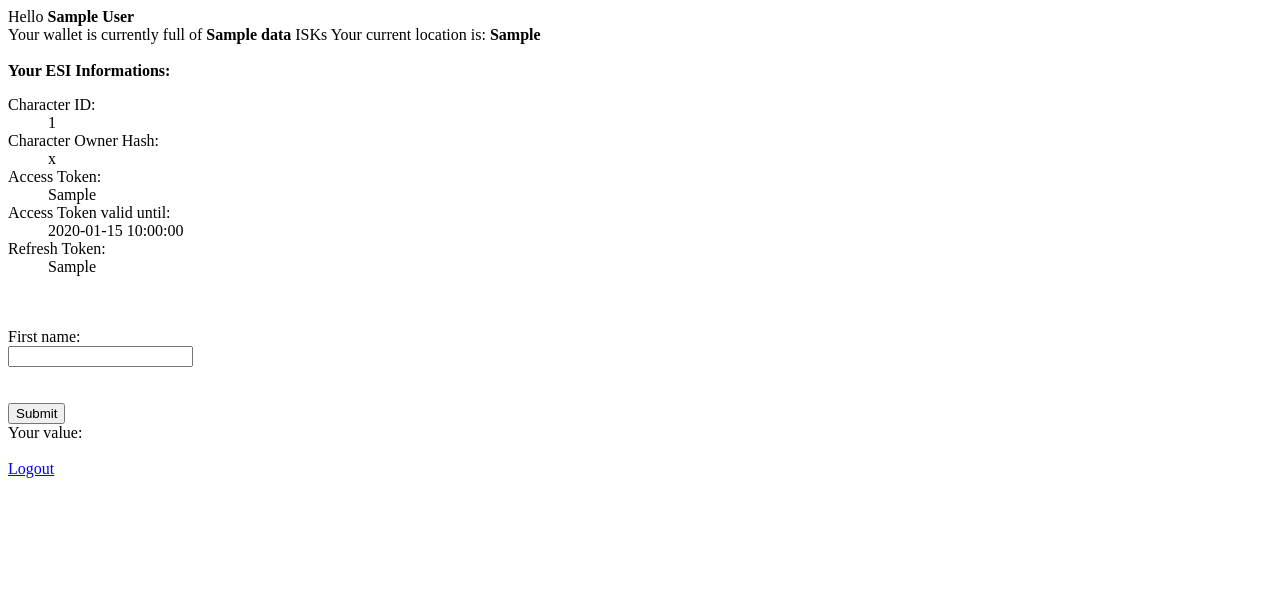
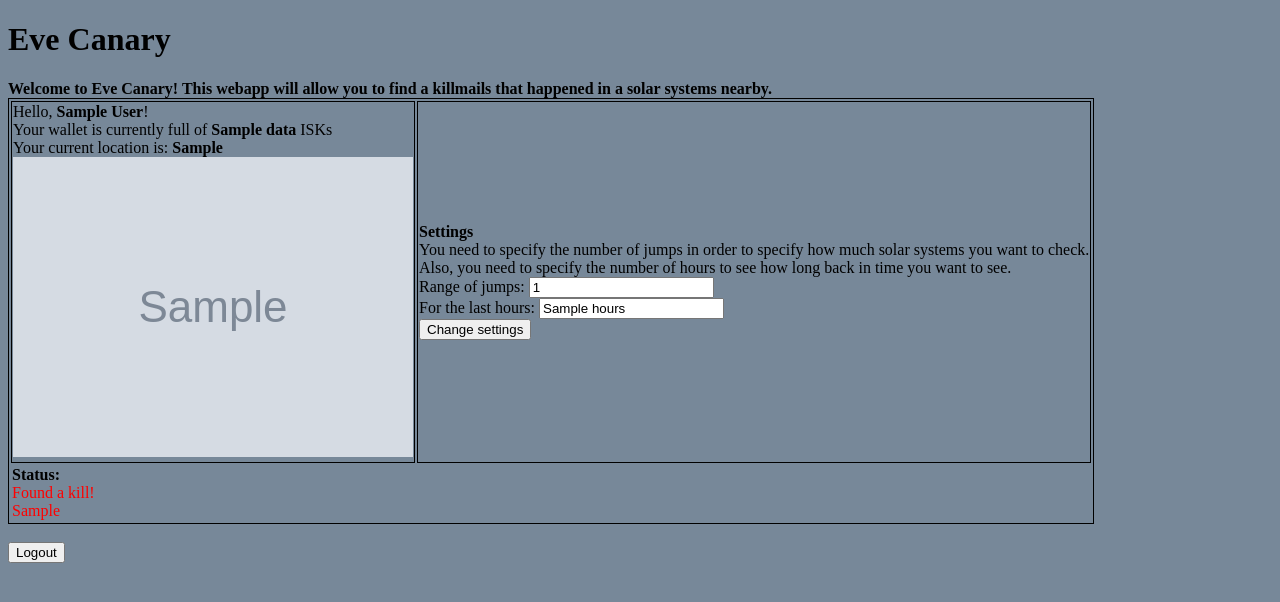
Before and after one commit to alexander94dmitriev/EveCanaryApp, a Flask app: template templates/base.html in a window 1280 px wide. Shown: the top 602 px of the page. Run offline with Flask 2, Linux system fonts and the light colour scheme; a user stored in the database is signed in; tables that the repository leaves empty hold one stand-in row (values such as "Sample post"); the template is opened without the code that fills it: most values are stand-ins (such as "Sample title", 1, 10 or a date in 2020); grey boxes marked "Sample" are stand-in pictures.

Commit message:
Adjusted the main page, added settings parameters.

```diff
--- a/app.py
+++ b/app.py
@@ -229,17 +229,26 @@ def callback():
 def index():
     wallet = None
     char_location = None
+    num_of_jumps = None
+    hours = None
 
     if request.method == 'POST':
-        new_value = request.form['your_value']
-        if new_value:
-            session['your_value'] = new_value
+        num_of_jumps = request.form['num_of_jumps']
+        if num_of_jumps:
+            session['num_of_jumps'] = num_of_jumps
+        hours = request.form['hours']
+        if hours:
+            session['hours'] = hours
 
-    if 'your_value' not in session:
-        session['your_value'] = 'Default'
-    current_user.value = session['your_value']
+    if 'num_of_jumps' not in session:
+        session['num_of_jumps'] = '1'
+    num_of_jumps = session['num_of_jumps']
 
-    # if the user is authed, get the wallet content !
+    if 'hours' not in session:
+        session['hours'] = '1'
+    hours = session['hours']
+
+
     if current_user.is_authenticated:
         # give the token data to esisecurity, it will check alone
         # if the access token need some update
@@ -257,19 +266,16 @@ def index():
         char_location = esiclient.request(op).data
 
         char_system_info_req = esiapp.op['get_universe_systems_system_id'](system_id=char_location['solar_system_id'])
-        char_system_info = esiclient.request(char_system_info_req).data
+        char_system_info = esiclient.request(char_system_info_req).data['name']
 
-        system_stargates = char_system_info['stargates']
-
-        for stargate in system_stargates:
-            char_system_stargate = esiapp.op['get_universe_stargates_stargate_id'](stargate_id=stargate)
-            char_system_stargate = esiclient.request(char_system_stargate).data
-            stargate_destination = char_system_stargate['destination']['system_id']
-            # print('{} -> {}'.format(char_location['solar_system_id'], stargate_destination))
 
     return render_template('base.html', **{
         'wallet': wallet,
-        'char_location': char_location
+        'char_location': char_system_info,
+        'char_avatar_url': 'https://image.eveonline.com/Character/' + str(current_user.character_id) + '_256.jpg',
+        'num_of_jumps': num_of_jumps,
+        'hours': hours,
+        'system_with_kill': None,
     })
 
 
--- a/templates/base.html
+++ b/templates/base.html
@@ -6,45 +6,71 @@
     <meta http-equiv="X-UA-Compatible" content="IE=10">
     <![endif]-->
     <meta name="viewport" content="width=device-width, initial-scale=1">
-    <meta name="author" content="G. (Kyria) Bisch">
-
+    <link rel="stylesheet" type="text/css" href="css/main.css">
     <title>Eve Canary</title>
 
 </head>
 
-<body>
-
+<body style="background-color: lightslategrey">
+<h1>Eve Canary</h1>
+<strong>
+    Welcome to Eve Canary! This webapp will allow you to find a killmails that happened in a solar systems nearby.
+</strong>
 {% if not current_user.is_authenticated %}
 <a href="{{ url_for('login') }}">
     <img src="https://images.contentful.com/idjq7aai9ylm/18BxKSXCymyqY4QKo8KwKe/c2bdded6118472dd587c8107f24104d7/EVE_SSO_Login_Buttons_Small_White.png?w=195&amp;h=30" alt="Log in with eveonline.com" />
 </a>
 
 {% else %}
-Hello <strong>{{ current_user.character_name }}</strong><br>
-Your wallet is currently full of <strong>{{ wallet.data }}</strong> ISKs
-Your current location is: <strong>{{ char_location }}</strong>
-<br>
-<br>
 
-<strong>Your ESI Informations:</strong>
-<dl>
-    <dt>Character ID:</dt><dd>{{ current_user.character_id }}</dd>
-    <dt>Character Owner Hash:</dt><dd>{{ current_user.character_owner_hash }}</dd>
-    <dt>Access Token:</dt><dd>{{ current_user.access_token }}</dd>
-    <dt>Access Token valid until:</dt><dd>{{ current_user.access_token_expires }}</dd>
-    <dt>Refresh Token:</dt><dd>{{ current_user.refresh_token }}</dd>
-</dl>
-<br>
-<br>
-<form class="form" method="POST" role="form" id="update_info">
-  First name:<br>
-  <input type="text" name="your_value" value="">
-  <br>
-  <br><br>
-  <input type="submit" value="Submit">
+<table class="fancyTable">
+    <tr style="border: 1px solid black; width: 30%">
+        <td style="border: 1px solid black">
+            <div id="char_info">
+                Hello, <strong>{{ current_user.character_name }}</strong>!<br>
+                Your wallet is currently full of <strong>{{ wallet.data }}</strong> ISKs<br>
+                Your current location is: <strong>{{ char_location }}</strong><br>
+                <img src="{{ char_avatar_url }}" alt="Your avatar">
+            </div>
+        </td>
+        <td style="border: 1px solid black">
+            <div id="char_info">
+                <strong>Settings</strong><br>
+                <div id="description">
+                    You need to specify the number of jumps in order to specify how much solar systems you want to check.
+                    <br>
+                    Also, you need to specify the number of hours to see how long back in time you want to see.
+                </div>
+                <form class="form" method="POST" role="form" id="update_info">
+                  Range of jumps:
+                  <input type="text" name="num_of_jumps" value="{{ num_of_jumps }}">
+                  <br>
+                  For the last hours:
+                  <input type="text" name="hours" value="{{ hours }}">
+                  <br>
+                  <input type="submit" value="Change settings">
+                </form>
+            </div>
+        </td>
+    </tr>
+    <tr style="border: 1px solid black; width: 30%">
+        <td rowspan="2">
+            <strong>Status:</strong><br>
+            {% if system_with_kill %}
+                <div style="color: red">
+                    Found a kill!
+                    <br>
+                    {{ system_with_kill }}
+                </div>
+            {% else %}
+                Nothing is found
+            {% endif %}
+        </td>
+    </tr>
+</table>
+ <br>
+<form action="{{ url_for('logout') }}">
+    <input type="submit" value="Logout" />
 </form>
-<dt>Your value: </dt><dd>{{ current_user.value }}</dd>
+{% endif %}
 </body>
-<br>
-<a href="{{ url_for('logout') }}">Logout</a>
-{% endif %}
--- /dev/null
+++ b/templates/css/main.css
@@ -0,0 +1,3 @@
+.fancyTable {
+   border: 1px solid black;
+}
```
